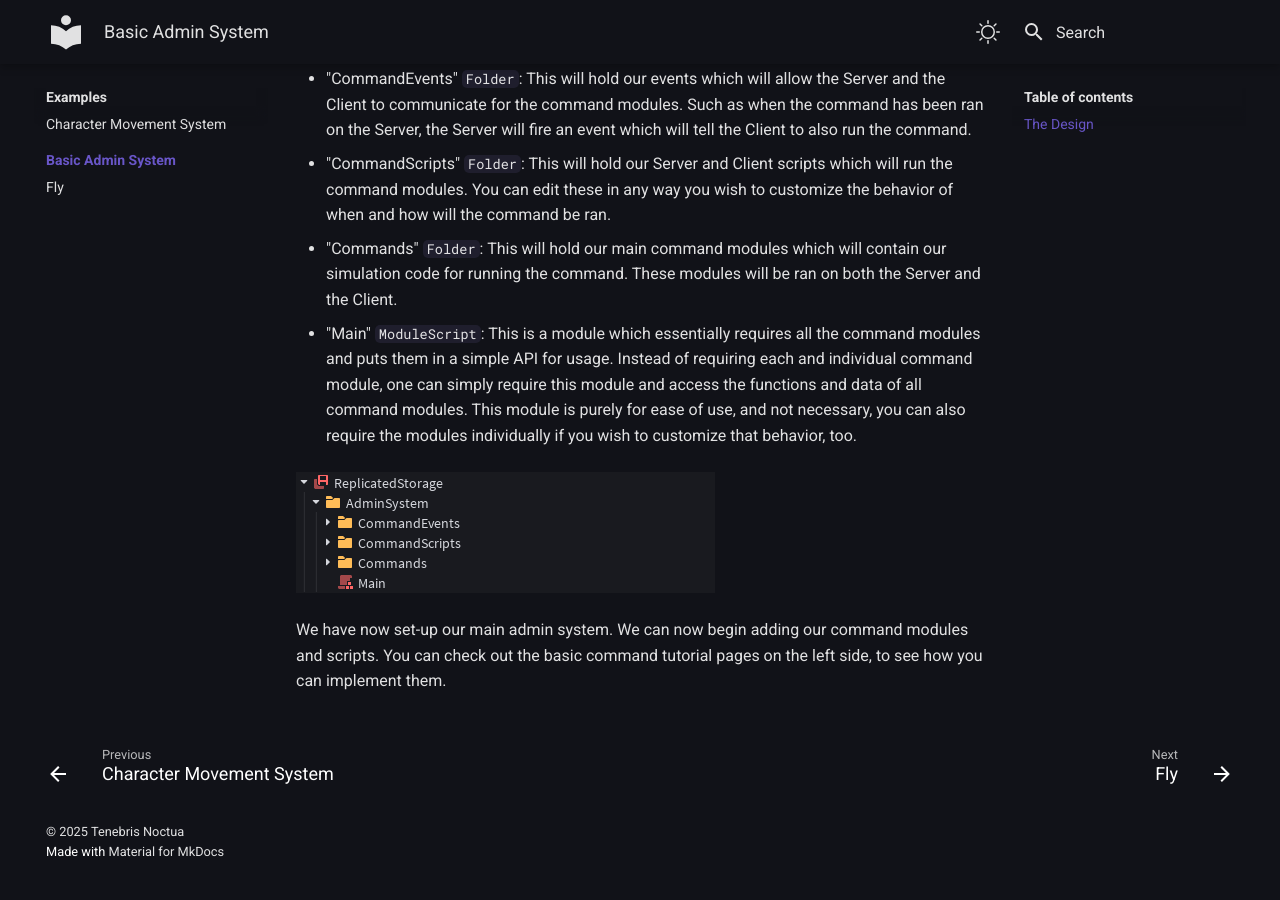
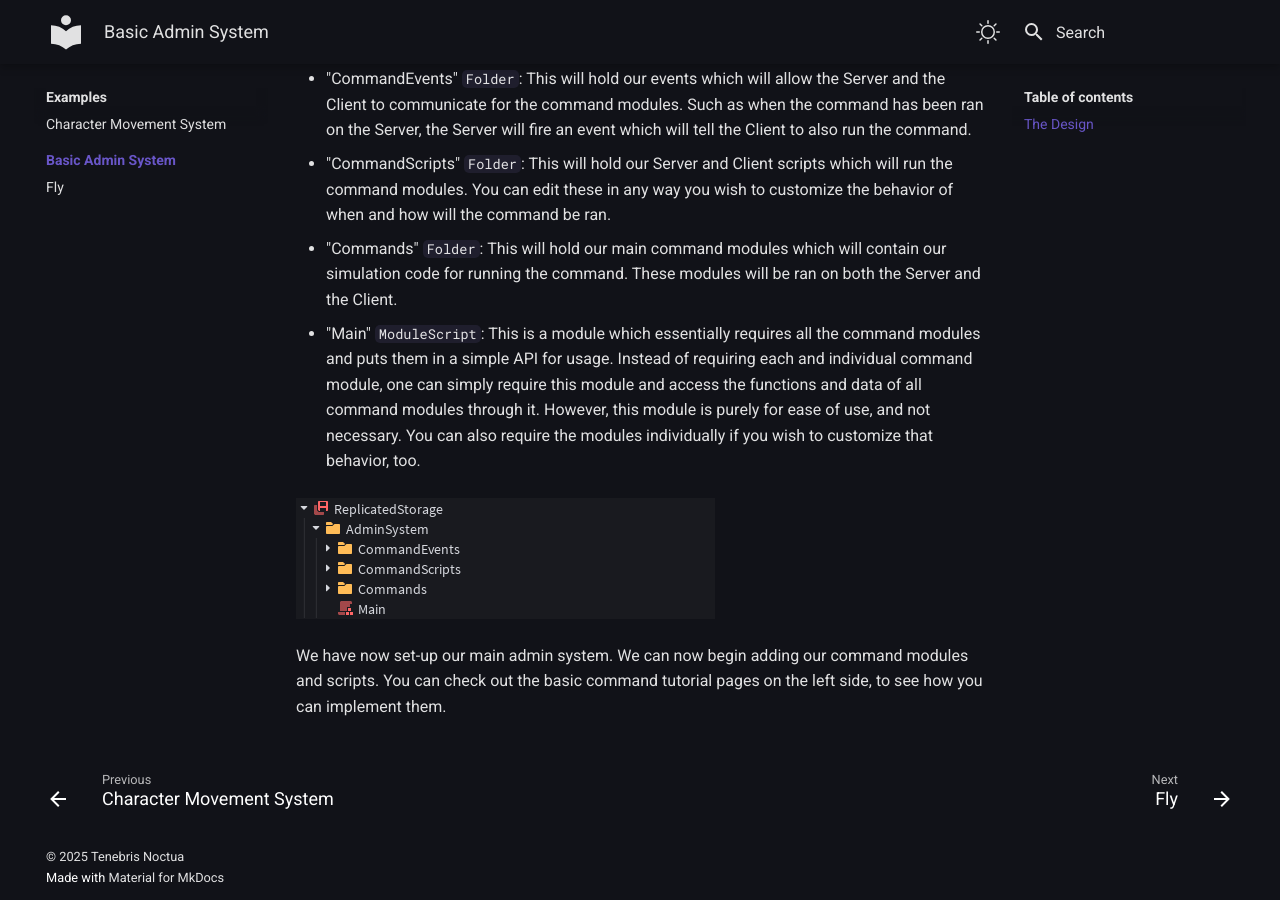
Before and after one commit to TenebrisNoctua/ServerAuthority, an MkDocs documentation site: the page built from docs/examples/admin/index.md, in a window 1280 px wide and 900 px high, scrolled down 544 px. Built offline with MkDocs 1.6.1 and Material for MkDocs 9.7.7, drawn with Linux system fonts in a browser that asks for light colours; before the commit the page ends 1419 px from its top, so only the background shows below that.

Commit message:
Update the Documentation.

```diff
--- a/docs/examples/admin/index.md
+++ b/docs/examples/admin/index.md
@@ -16,7 +16,7 @@ Next, we will create these instances:
 
 * "Commands" `Folder`: This will hold our main command modules which will contain our simulation code for running the command. These modules will be ran on both the Server and the Client.
 
-* "Main" `ModuleScript`: This is a module which essentially requires all the command modules and puts them in a simple API for usage. Instead of requiring each and individual command module, one can simply require this module and access the functions and data of all command modules. This module is purely for ease of use, and not necessary, you can also require the modules individually if you wish to customize that behavior, too.
+* "Main" `ModuleScript`: This is a module which essentially requires all the command modules and puts them in a simple API for usage. Instead of requiring each and individual command module, one can simply require this module and access the functions and data of all command modules through it. However, this module is purely for ease of use, and not necessary. You can also require the modules individually if you wish to customize that behavior, too.
 
 ![hierarchyimage_2](../../img/tutorial/admin/hierarchyimage_2.png)
 
```
